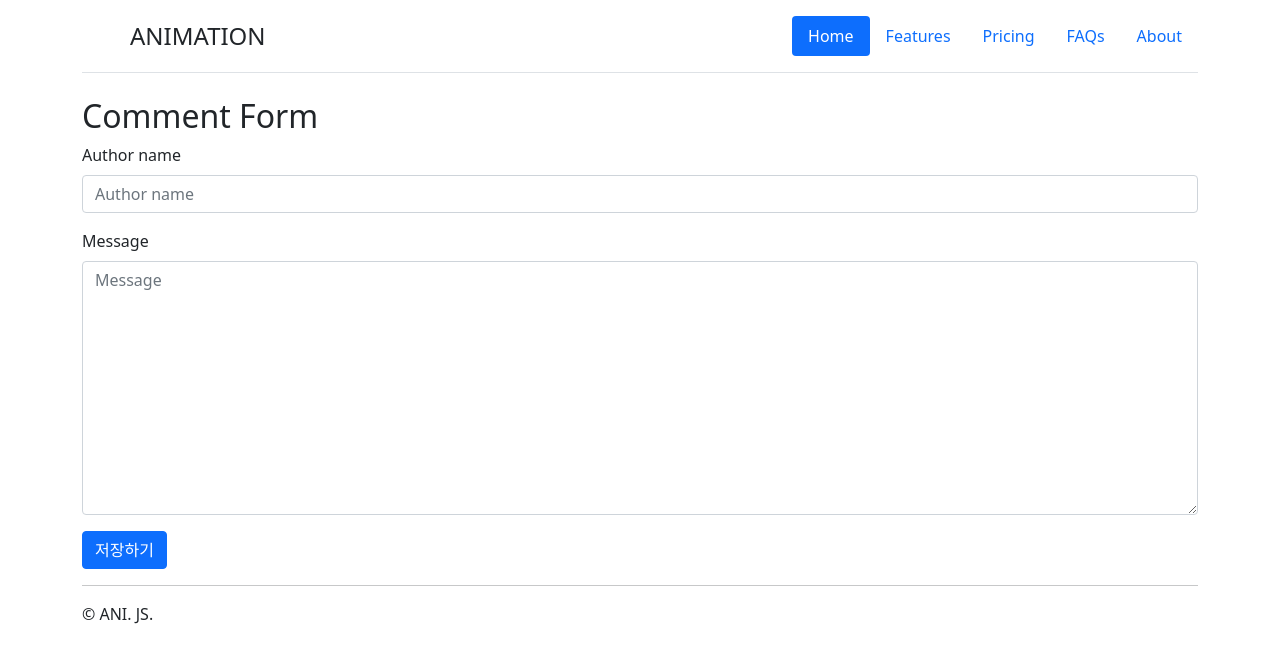
After one commit to junsoo-cpu/devops_cloud, a Django app: page /comic/1/comments/new/ in a window 1280 px wide. The commit adds this page. Shown: the top 663 px of the page. Run offline with Django 3.2, Linux system fonts and the light colour scheme; tables that the repository leaves empty hold one stand-in row (values such as "Sample post"); some libraries are stand-ins or nearby versions.

Commit message:
comment_new, comment_edit(댓글 쓰기, 수정) 구현

```diff
--- a/animation/comic/forms.py
+++ b/animation/comic/forms.py
@@ -1,6 +1,6 @@
 from django import forms
 
-from comic.models import Post
+from comic.models import Post, Comment
 
 
 class PostForm(forms.ModelForm):
@@ -12,3 +12,9 @@ class PostForm(forms.ModelForm):
             "photo",
             "tag_set",
         ]
+
+
+class CommentForm(forms.ModelForm):
+    class Meta:
+        model = Comment
+        fields = ["author_name", "message"]
--- /dev/null
+++ b/animation/comic/templates/comic/comment_form.html
@@ -0,0 +1,14 @@
+{% extends "comic/layout.html" %}
+{% load bootstrap5 %}
+
+{% block content %}
+    <h2>Comment Form</h2>
+
+    <form action="" method="post" enctype="multipart/form-data">
+        {% csrf_token %}
+        {% bootstrap_form form %}
+        <input type="submit"
+               value="저장하기"
+               class="btn btn-primary" />
+    </form>
+{% endblock %}
--- a/animation/comic/urls.py
+++ b/animation/comic/urls.py
@@ -10,4 +10,6 @@ urlpatterns = [
     path("tags/<str:tag_name>/", views.tag_detail, name="tag_detail"),
     path("new/", views.post_new, name="post_new"),
     path("<int:pk>/edit/", views.post_edit, name="post_edit"),
+    path("<int:post_pk>/comments/new/", views.comment_new, name="comment_new"),
+    path("<int:post_pk>/comments/<int:pk>/edit/", views.comment_edit, name="comment_edit"),
 ]
--- a/animation/comic/views.py
+++ b/animation/comic/views.py
@@ -1,9 +1,9 @@
 from django.contrib import messages
-from django.http import HttpRequest, HttpResponse
-from django.shortcuts import render, redirect
+from django.http import HttpRequest, HttpResponse, Http404
+from django.shortcuts import render, redirect, get_object_or_404
 
-from comic.forms import PostForm
-from comic.models import Post
+from comic.forms import PostForm, CommentForm
+from comic.models import Post, Comment
 
 
 def tag_detail(request: HttpRequest, tag_name: str) -> HttpResponse:
@@ -29,7 +29,7 @@ def post_list(request: HttpRequest) -> HttpResponse:
 
 
 def post_detail(request: HttpRequest, pk: int) -> HttpResponse:
-    post = Post.objects.get(pk=pk)
+    post = get_object_or_404(Post, pk=pk)
     comment_list = post.comment_set.all()
     tag_list = post.tag_set.all()
 
@@ -58,7 +58,7 @@ def post_new(request: HttpRequest) -> HttpResponse:
 
 
 def post_edit(request: HttpRequest, pk: int) -> HttpResponse:
-    post = Post.objects.get(pk=pk)
+    post = get_object_or_404(Post, pk=pk)
 
     if request.method == "POST":
         form = PostForm(request.POST, request.FILES, instance=post)
@@ -72,3 +72,38 @@ def post_edit(request: HttpRequest, pk: int) -> HttpResponse:
     return render(request, "comic/post_form.html", {
         "form": form,
     })
+
+
+# /diary/100/comments/new/
+def comment_new(request: HttpRequest, post_pk: int) -> HttpResponse:
+    post = get_object_or_404(Post, pk=post_pk)
+
+    if request.method == "POST":
+        form = CommentForm(request.POST, request.FILES)
+        if form.is_valid():
+            comment = form.save(commit=False)
+            comment.post = post
+            comment.save()
+            return redirect("comic:post_detail", post_pk)
+    else:
+        form = CommentForm()
+
+    return render(request, "comic/comment_form.html", {
+        "form": form,
+    })
+
+
+def comment_edit(request: HttpRequest, post_pk: int, pk: int) -> HttpResponse:
+    comment = get_object_or_404(Comment, pk=pk)
+
+    if request.method == "POST":
+        form = CommentForm(request.POST, request.FILES, instance=comment)
+        if form.is_valid():
+            form.save()
+            return redirect("comic:post_detail", post_pk)
+    else:
+        form = CommentForm(instance=comment)
+
+    return render(request, "comic/comment_form.html", {
+        "form": form,
+    })
```
Also changed, not shown: animation/comic/templates/comic/post_detail.html (+8 -1 lines).
